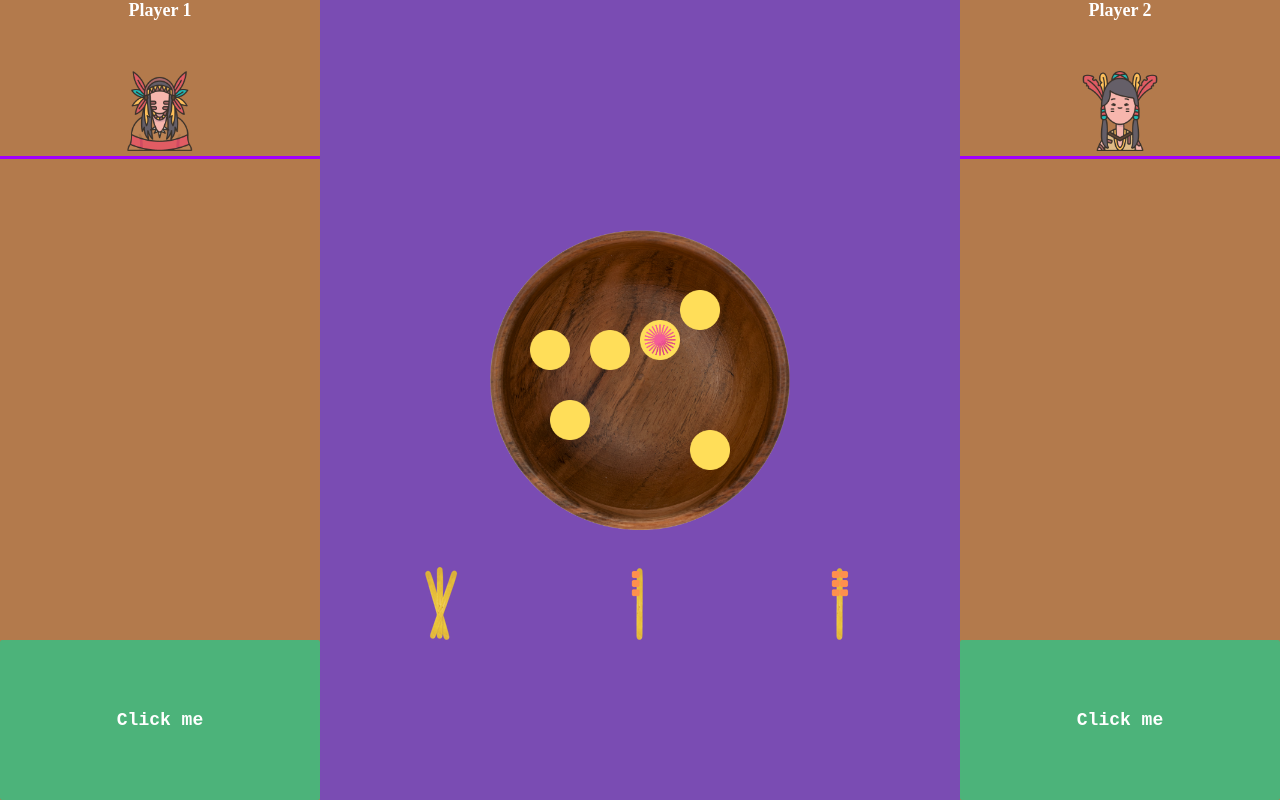
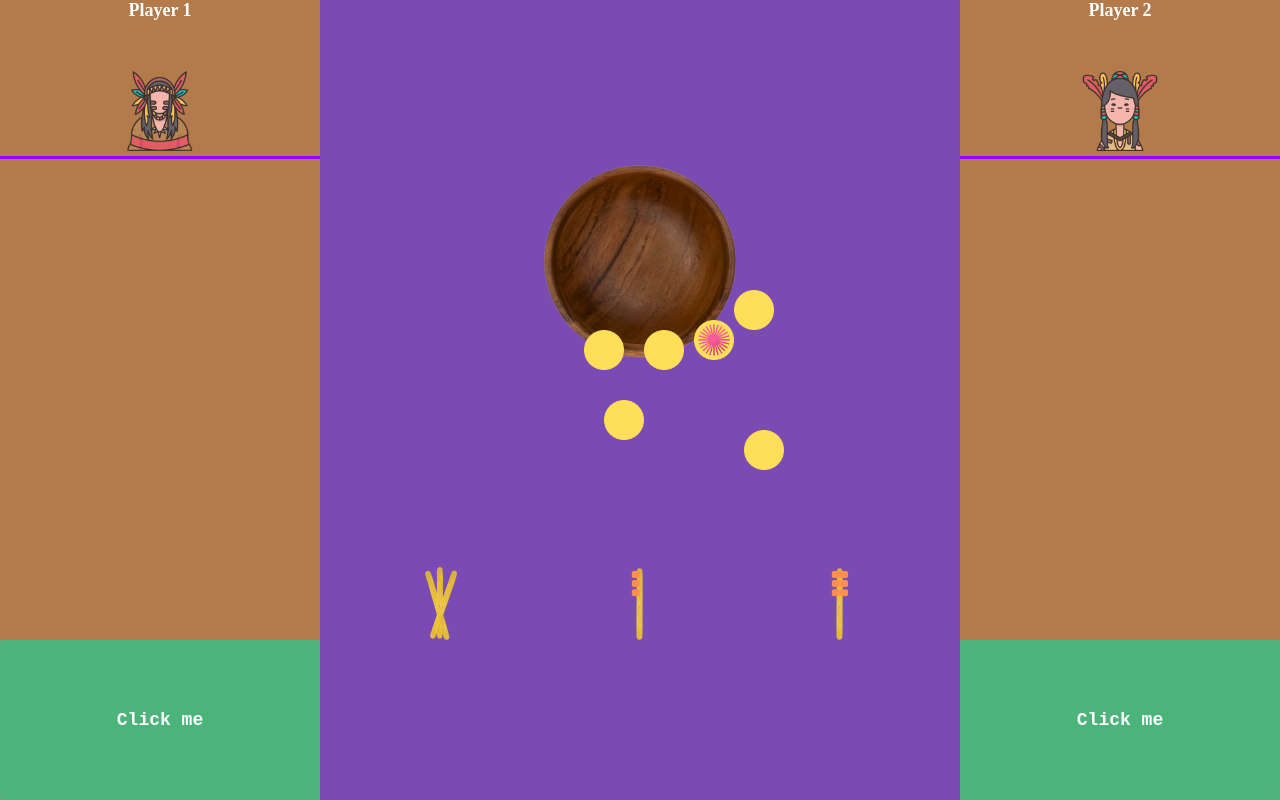
Before and after one commit to Seyitumturk/WaltesSP, a website: page index.html in a window 1280 px wide. Drawn offline with Linux system fonts and the light colour scheme.

Commit message:
Update styles.css

```diff
--- a/styles.css
+++ b/styles.css
@@ -119,7 +119,7 @@ body{
 
 #bowl-img{
 
-  width: 300px;
+  width: 15vw;
   transform: translateY(60%);
 
 }
```
